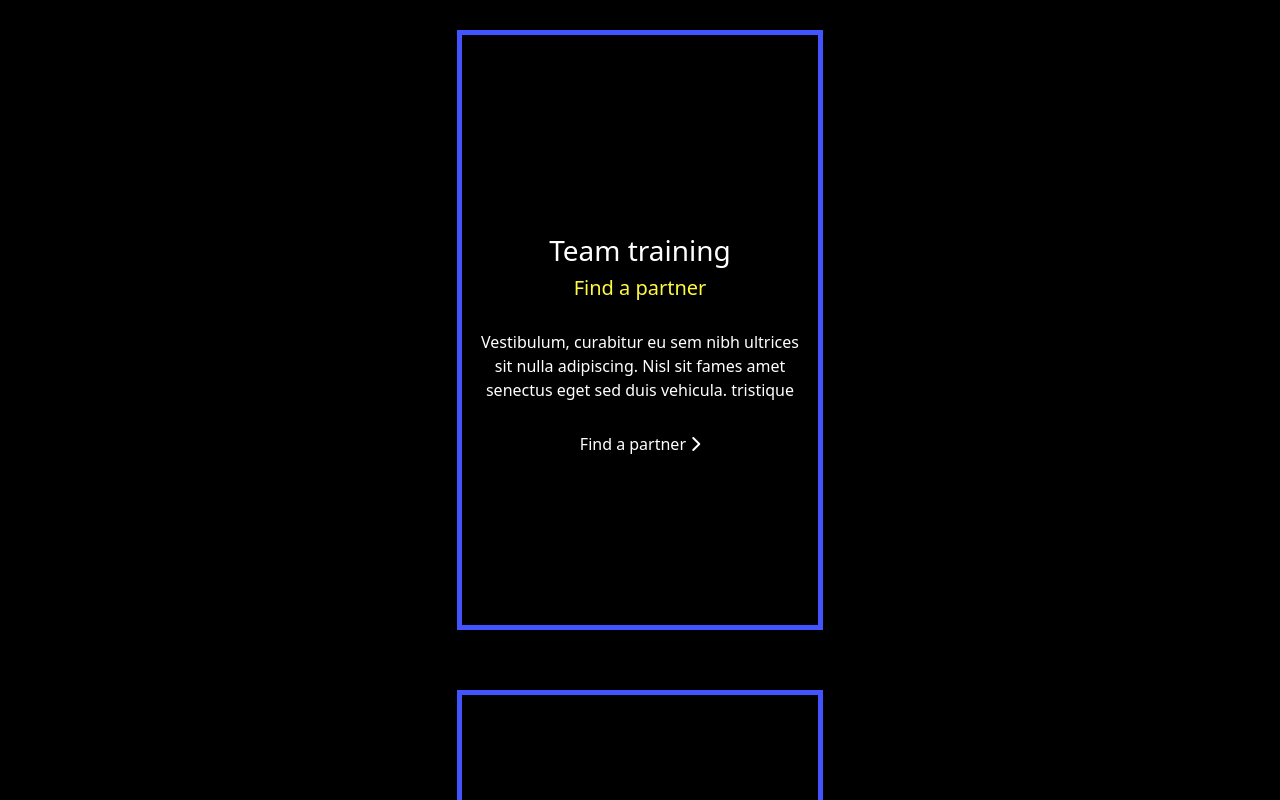
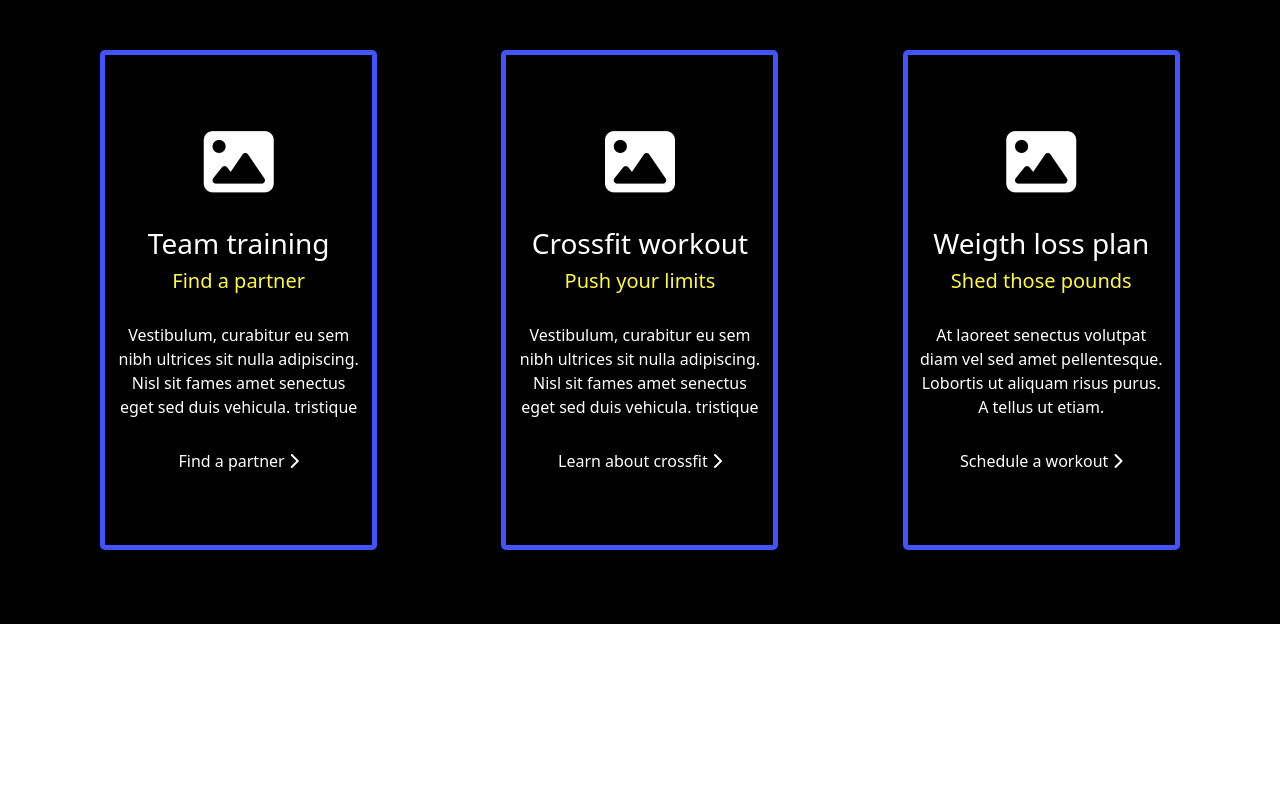
Before and after one commit to Francesco-Matteucci/proj-html-vuejs, a Vue app: page / in a window 1280 px wide. Shown: the top 800 px of the page. Built offline with nearby package versions, Linux system fonts and the light colour scheme.

Commit message:
component "TypesPlansItem"

```diff
--- a/src/components/TypesPlans.vue
+++ b/src/components/TypesPlans.vue
@@ -1,12 +1,12 @@
 <script>
-
+import TypesPlansItem from './TypesPlansItem.vue';
 
  export default {
     data() {
         return{
             info:[
                 {
-                    icon: "clock",
+                    icon: "",
                     title: "Team training",
                     subtitle: "Find a partner",
                     description: "Vestibulum, curabitur eu sem nibh ultrices sit nulla adipiscing. Nisl sit fames amet senectus eget sed duis vehicula. tristique",
@@ -20,30 +20,28 @@
                     link:"Learn about crossfit "
                 },
                 {
-                    icon: "clock",
+                    icon: "",
                     title: "Weigth loss plan",
                     subtitle: "Shed those pounds",
                     description: "At laoreet senectus volutpat diam vel sed amet pellentesque. Lobortis ut aliquam risus purus. A tellus ut etiam.",
                     link:"Schedule a workout "
                 },
-]
+            ]
         }
-    }
- }
+    },
+    components:{
+            TypesPlansItem
+        }
+}
+
 </script>
 
 <template>
-    <section v-for="(item, i) in info" :key="i">
-        <a href="https://themeforest.net/item/avada-responsive-multipurpose-theme/2833226?irgwc=1&clickid=RTpRi5yN2xyKTIqQnV04UVzBUkCyM5U5S2udUA0&iradid=275988&irpid=1292887&iradtype=ONLINE_TRACKING_LINK&irmptype=mediapartner&mp_value1=&utm_campaign=af_impact_radius_1292887&utm_medium=affiliate&utm_source=impact_radius" id="card" class="container">
-            <i id="icon" class="fa-regula fa-clock"></i>
-            <h3>{{ info[i].title}}</h3>
-            <h5>{{ info[i].subtitle}}</h5>
-            <p>{{ info[i].description}}</p>
-            <div>
-                <span>{{ info[i].link}}</span>
-                <i class="fa-solid fa-chevron-right "></i>
+    <section class="row">
+
+            <div v-for="(item, i) in info" :key="i" :itemCard="item" class="col-8 col-md-3 container mb-4">
+                <TypesPlansItem :itemCard="item"/>
             </div>
-        </a>
 
     </section>
 
@@ -53,35 +51,6 @@
 section {
     background-color: black;
     color: white;
-    padding: 30px;
-
-
-    #card{
-        width: 30%;
-        height: 600px;
-        border: 5px solid #4154ff;
-        text-decoration: none;
-        color: white;
-        display: flex;
-        flex-direction: column;
-        align-items: center;
-        justify-content: center;
-
-        #icon{
-            font-size: xx-large;
-            margin-bottom: 30px;
-        }
-
-        h5{
-            color: #fff941;
-            margin-bottom: 30px;
-        }
-
-        p{
-            text-align: center;
-            margin-bottom: 30px;
-        }
-
-    }
+    padding: 50px;
 }
 </style>
--- /dev/null
+++ b/src/components/TypesPlansItem.vue
@@ -0,0 +1,74 @@
+<script>
+
+export default {
+    data() {
+        return{
+
+        }
+    },
+    props:{
+        itemCard:{
+            type: Object,
+            required: true
+        }
+    }
+}
+</script>
+
+<template>
+    <article >
+        <a href="https://themeforest.net/item/avada-responsive-multipurpose-theme/2833226?irgwc=1&clickid=RTpRi5yN2xyKTIqQnV04UVzBUkCyM5U5S2udUA0&iradid=275988&irpid=1292887&iradtype=ONLINE_TRACKING_LINK&irmptype=mediapartner&mp_value1=&utm_campaign=af_impact_radius_1292887&utm_medium=affiliate&utm_source=impact_radius" >
+            <i class="fa-solid fa-image icon"></i>
+            <h3>{{ itemCard.title}}</h3>
+            <h5>{{ itemCard.subtitle}}</h5>
+            <p>{{ itemCard.description}}</p>
+            <div>
+                <span>{{ itemCard.link}}</span>
+                <i class="fa-solid fa-chevron-right "></i>
+            </div>
+        </a>
+    </article>
+</template>
+
+<style lang="scss" scoped>
+    article{
+        width: 100%;
+        height: 500px;
+        border: 5px solid #4154ff;
+        border-radius: 5px;
+        text-decoration: none;
+        display: flex;
+
+        a{
+            color: white;
+            text-decoration: none;
+            text-align: center;
+            padding: 10px;
+
+            display: flex;
+            flex-direction: column;
+            align-items: center;
+            justify-content: center;
+        }
+
+        .icon{
+            font-size: 70px;
+            margin-bottom: 30px;
+        }
+
+        h5{
+            color: #fff941;
+            margin-bottom: 30px;
+        }
+
+        p{
+            margin-bottom: 30px;
+        }
+    }
+
+    article:hover{
+        transition: all 0.3s linear;
+        scale: 1.05;
+    }
+
+</style>
```
